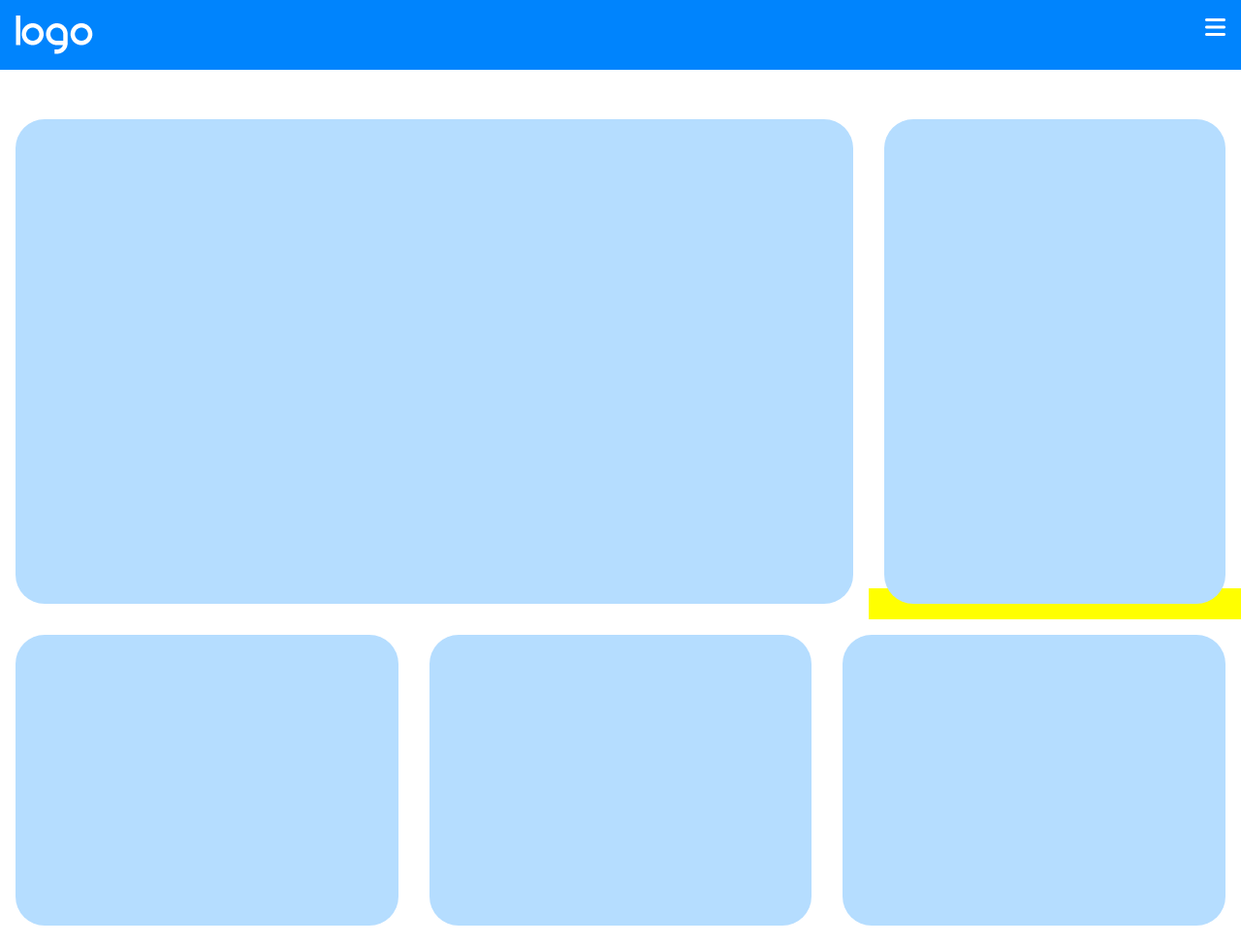
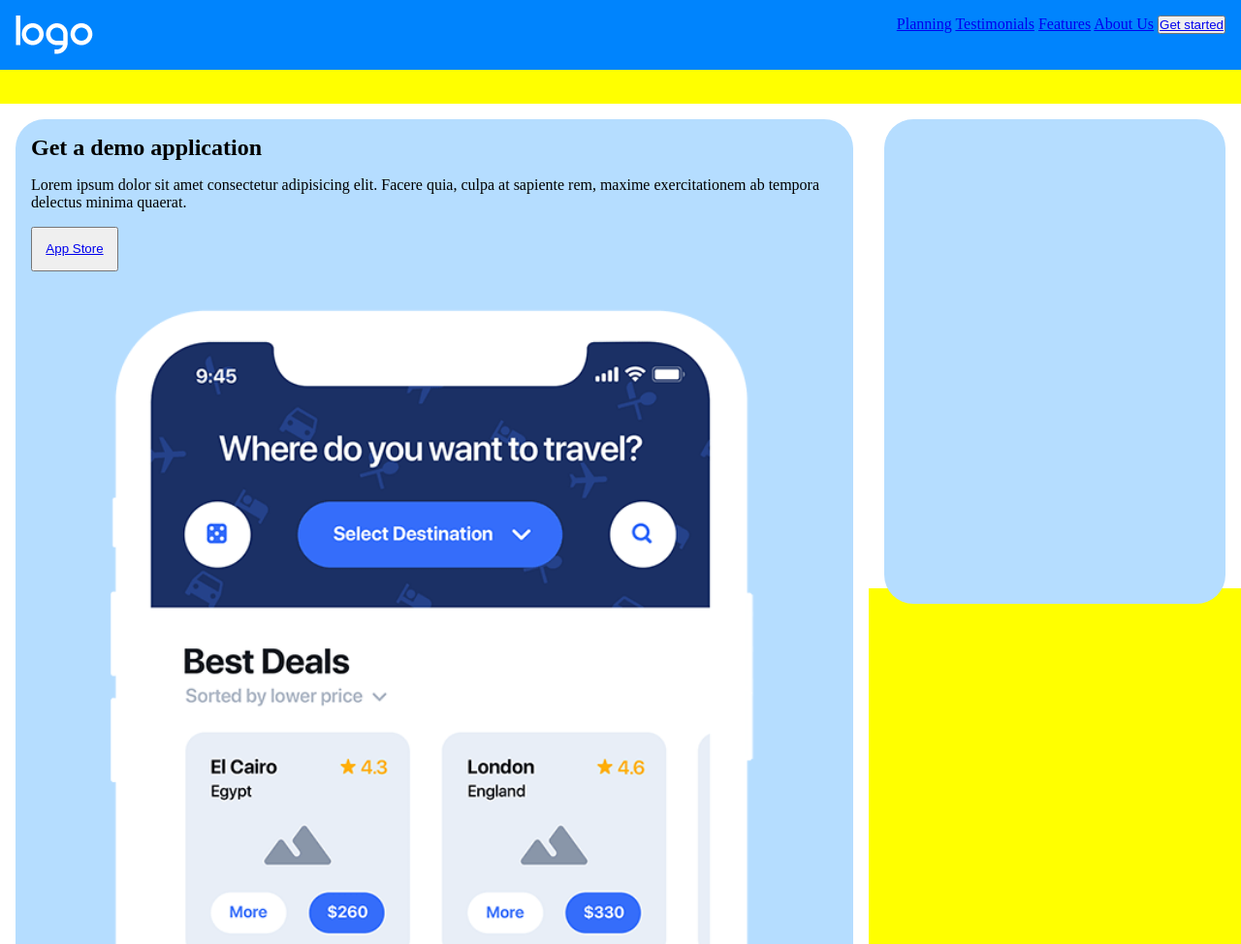
Before and after one commit to GiadaPirone/htmlcss-responsive-layout, a plain HTML site: page index.html in a window 1280 px wide. Shown: the top 974 px of the page at 97% size. Drawn offline with Linux system fonts and the light colour scheme.

Commit message:
elementi di stile section1 box 1

```diff
--- /dev/null
+++ b/css/debug.css
@@ -0,0 +1,22 @@
+
+/* MEDIA QUERIES */
+/* MOBILE. */
+.debug{
+    background-color: red;
+}
+
+/* TABLET. */
+
+@media screen and (min-width: 780px) {
+    .debug{
+        background-color: orange;
+    }
+}
+
+/* pc. */
+
+@media screen and (min-width:1160px) {
+    .debug{
+        background-color:yellow;
+    }
+}
--- a/style.css
+++ b/css/style.css
@@ -15,6 +15,8 @@
 .alignCenter    {align-items: center;}
 
 .padding1em {padding: 1em;}
+.paddingBottom   {padding-bottom: 1rem;}
+.paddingTopBottom   {padding: 1em 0px 1em 0px;}
 
 
 /* HEADER. */
@@ -30,13 +32,22 @@ nav{
     font-size: 1.5em;
 }
 
+.navDesck{
+    display: none;
+}
+
 /* PRIMA SECTION. */
 
 .container{
     width: 100%;
     margin: 35px auto;
-    background-color: yellow; /* da togliere succ */
+    /* background-color: yellow; da togliere succ */
     min-height: 500px; /* da togliere succ */
+}
+
+.phone{
+    width: 100%;
+    margin: 0px auto;
 }
 
 .box{
@@ -61,7 +72,14 @@ nav{
     min-height: 500px; /* da togliere succ */
 }
 
-/* MQ TABLET */
+/* MQ TABLET  navbar*/
+@media screen and (min-width: 780px) {
+    .navDesck{
+        display: none;
+    }
+}
+
+/* MQ TABLET  prima section*/
 
 @media screen and (min-width: 780px) {
 
@@ -82,3 +100,15 @@ nav{
         width: calc(100% / 3);
     }
 }
+
+/* MQ PC  NAVBAR*/
+
+@media screen and (min-width:1160px) {
+    .hamburger{
+        display: none;
+    }
+
+    .navDesck{
+        display: block;
+    }
+}
--- a/index.html
+++ b/index.html
@@ -3,18 +3,28 @@
 <head>
     <meta name="viewport" content="width=device-width, initial-scale=1.0">
     <link rel="stylesheet" href="https://cdnjs.cloudflare.com/ajax/libs/font-awesome/6.0.0/css/all.min.css">
-    <link rel="stylesheet" href="style.css">
+    <link rel="stylesheet" href="./css/style.css">
+    <link rel="stylesheet" href="./css/debug.css">
     <title>Document</title>
 </head>
-<body>
+<body class="debug">
 
     <header>
         <!-- NAVBAR. -->
         <nav class="bgBlu">
 
-            <div class="flex  justifyBetween padding1em">
+            <div class="navbar flex justifyBetween padding1em">
                 <img src="./img/logo.png" alt="">
                 <span class="hamburger"><i class="fa-solid fa-bars"></i></span>
+
+                <div class="navDesck">
+                    <a href="#">Planning</a>
+                    <a href="#">Testimonials</a>
+                    <a href="#">Features</a>
+                    <a href="#">About Us</a>
+                    <button><a href="#">Get started</a></button>
+                </div>
+
             </div>
 
         </nav>
@@ -28,10 +38,13 @@
             <div class="container flex justifyCenter flexWrap">
                 <!-- BOX 1 STRONG. -->
                 <div class="box strong">
-                    <div class="card strong">
-                        <h2></h2>
-                        <p></p>
-                        <img src="" alt="">
+                    <div class="card strong padding1em ">
+                        <h2 class="paddingBottom">Get a demo application</h2>
+                        <p>Lorem ipsum dolor sit amet consectetur adipisicing elit. Facere quia, culpa at sapiente rem, maxime exercitationem ab tempora delectus minima quaerat.</p>
+                        <div class="paddingTopBottom">
+                            <button class="padding1em"><a href="#">App Store</a></button>
+                        </div>
+                        <img class="phone" src="./img/phone.png" alt="">
                     </div>
                 </div>
 
```
Also changed, not shown: img/phone.png (added).
